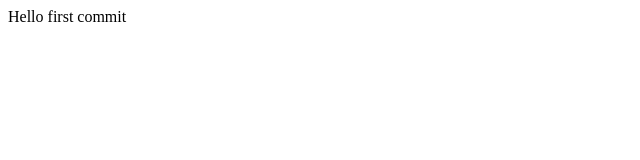
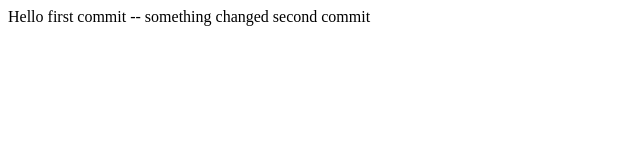
Before and after one commit to torrelocascio/testing-git-pull-merge, a plain HTML site: page index.html in a window 1280 px wide. Shown: the whole page, without its empty margins (0-640 px from the left). Drawn offline with Linux system fonts and the light colour scheme.

Commit message:
side commit

```diff
--- a/index.html
+++ b/index.html
@@ -1 +1,2 @@
-<span>Hello first commit</span>
+<span>Hello first commit -- something changed</span>
+<span>second commit</span>
```
